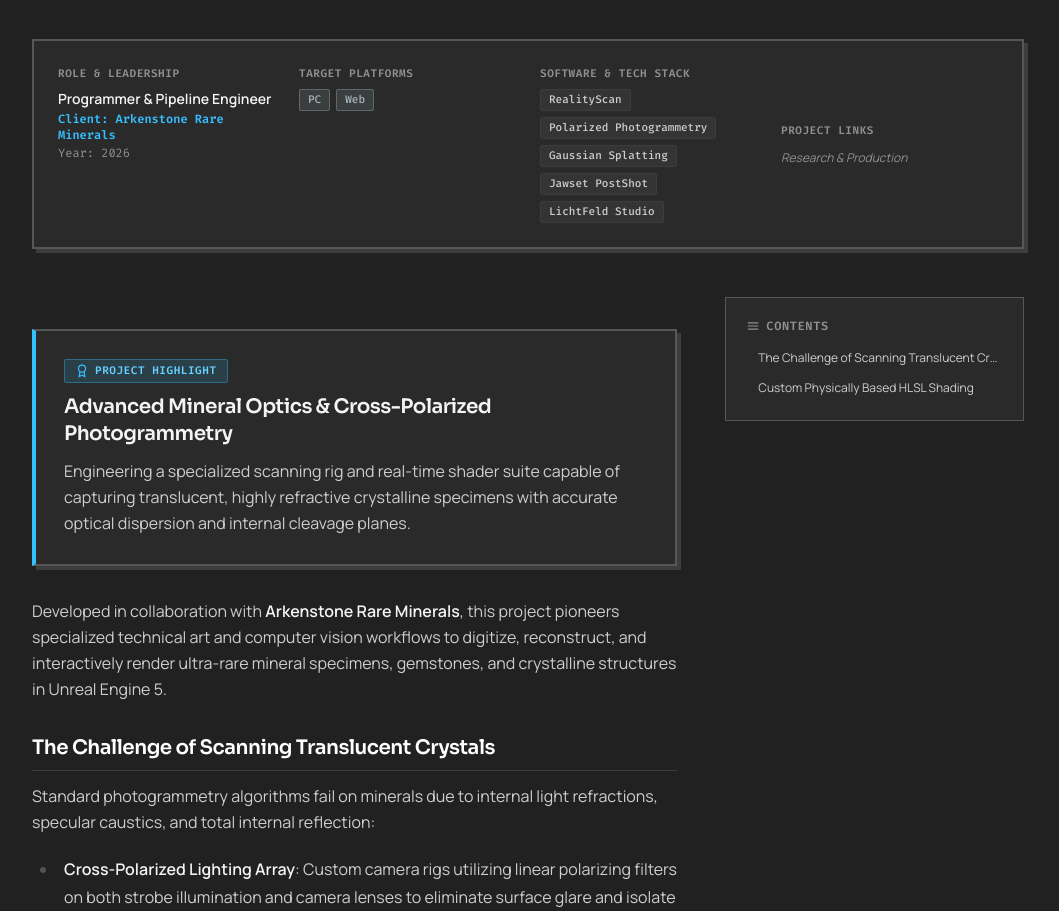
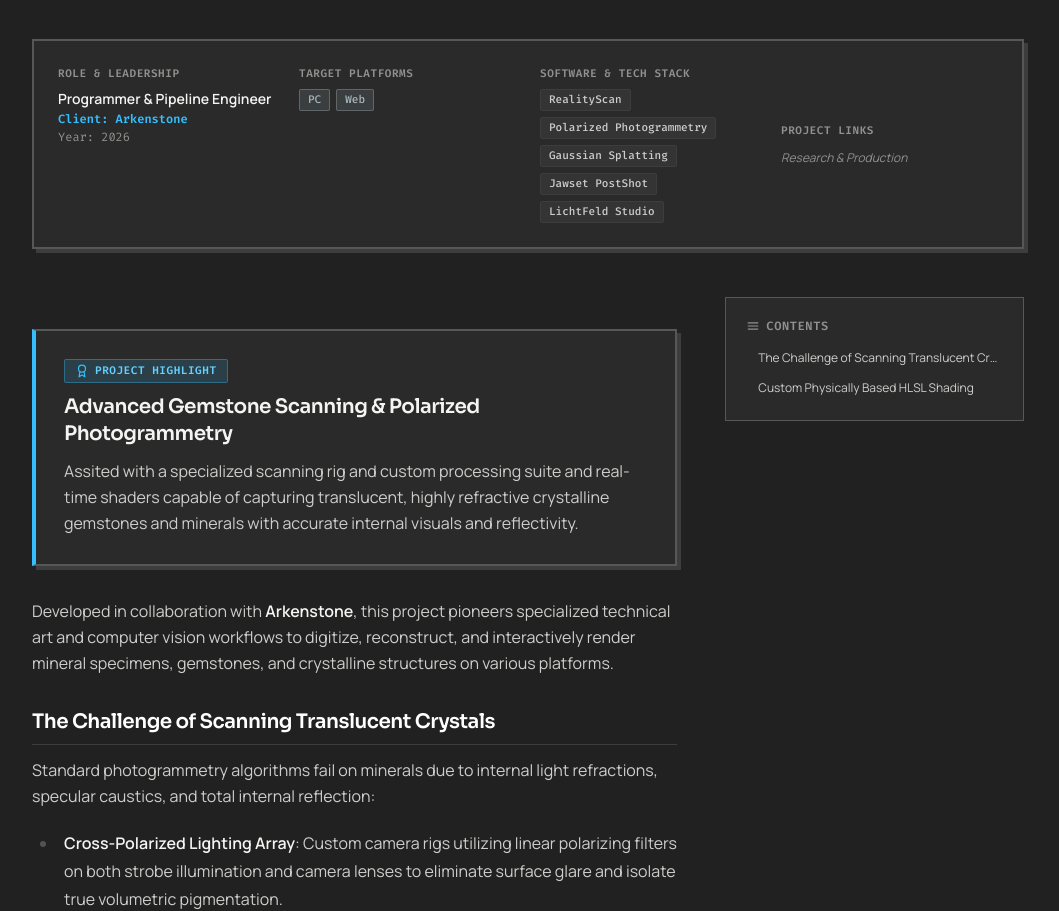
Before and after one commit to BrandonMCoffey/Portfolio, an Astro site: page /projects/vast-gemstone-scanning in a window 1280 px wide. Shown: the part 925-1836 px from the top of the page, without its empty margins (112-1171 px from the left). Built offline with nearby package versions, Linux system fonts and the light colour scheme; Astro itself is replaced by a stand-in of ours.

Commit message:
Update vast-gemstone-scanning.mdx

```diff
--- a/src/content/projects/vast-gemstone-scanning.mdx
+++ b/src/content/projects/vast-gemstone-scanning.mdx
@@ -2,7 +2,7 @@
 title: "Digital Gemstone Scanning"
 tagline: "High-Precision 3D Scanning & Physically Based Refraction for Fine Minerals"
 role: "Programmer & Pipeline Engineer"
-client: "Arkenstone Rare Minerals"
+client: "Arkenstone"
 priority: 16
 year: 2026
 status: "In Development"
@@ -15,11 +15,11 @@ videoUrl: ""
 ---
 
 <ProjectHighlight
-  title="Advanced Mineral Optics & Cross-Polarized Photogrammetry"
-  description="Engineering a specialized scanning rig and real-time shader suite capable of capturing translucent, highly refractive crystalline specimens with accurate optical dispersion and internal cleavage planes."
+	title="Advanced Gemstone Scanning & Polarized Photogrammetry"
+	description="Assited with a specialized scanning rig and custom processing suite and real-time shaders capable of capturing translucent, highly refractive crystalline gemstones and minerals with accurate internal visuals and reflectivity."
 />
 
-Developed in collaboration with **Arkenstone Rare Minerals**, this project pioneers specialized technical art and computer vision workflows to digitize, reconstruct, and interactively render ultra-rare mineral specimens, gemstones, and crystalline structures in Unreal Engine 5.
+Developed in collaboration with **Arkenstone**, this project pioneers specialized technical art and computer vision workflows to digitize, reconstruct, and interactively render mineral specimens, gemstones, and crystalline structures on various platforms.
 
 ### The Challenge of Scanning Translucent Crystals
 
```
